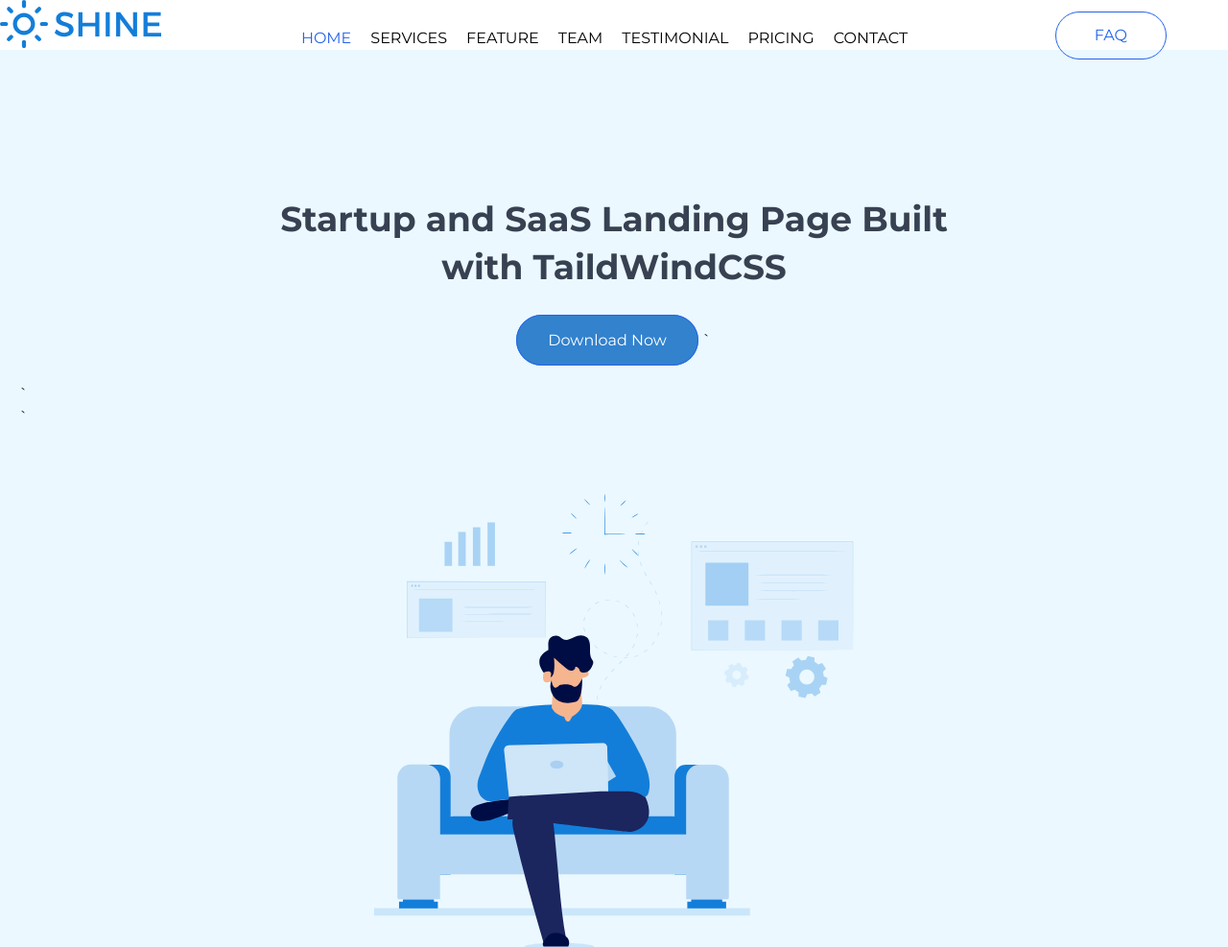
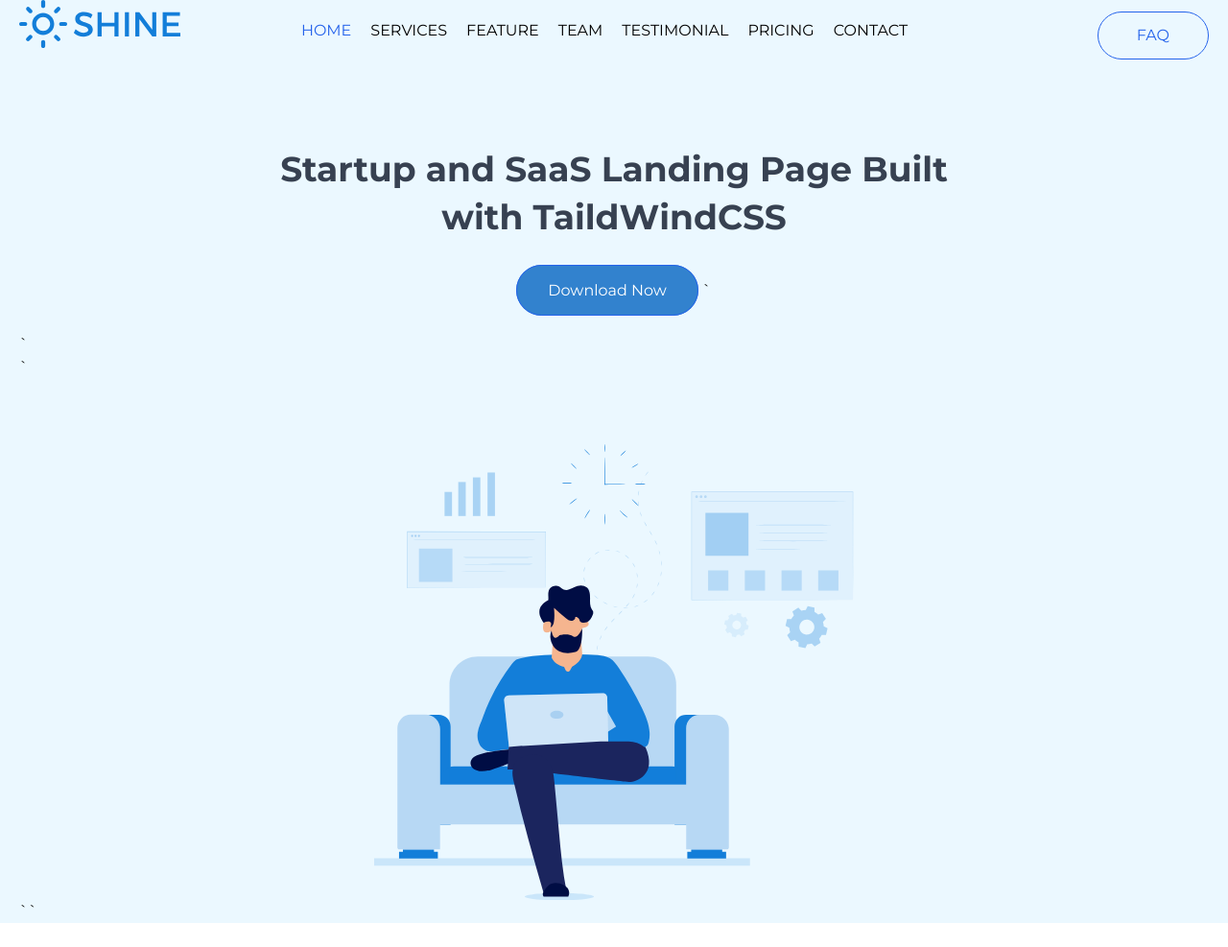
Before and after one commit to KimAnh0303/garena--test.github.io, a website built with Vite: page index.html in a window 1280 px wide. Shown: the top 987 px of the page at 96% size. Built offline with nearby package versions, Linux system fonts and the light colour scheme.

Commit message:
duyen commit

```diff
--- a/index.html
+++ b/index.html
@@ -11,44 +11,46 @@
 </head>
 <body>
   <header>
-    <div class="container mx-auto px-5 bg-transparent">
-        <nav class="pt-2">
-            <div>
-               <img src="./Images/logo.svg" alt="logo" class="absolute inset-0 object-cover rounded-lg">
-            </div>
-            <div >
-                      <ul class="navbar-nav justify-center items-center lg:flex">
-                        <li class="nav-item mr-5 mt-5">
+    <div class="duration-300 z-30 w-full left-0 top-0 fixed">
+      <div class="container">
+        <nav class="duration-300 relative py-2 justify-between items-center flex">
+              <a class="navbar-brand bg-transparent" href="#">
+                <img src="./Images/logo.svg" alt="logo" class="absolute inset-0 object-cover rounded-lg max-w-max">
+              </a>
+              <div class="border-collapse duration-300 z-20 w-full top-auto left-0 absolute px-5 ">
+                        <ul class="navbar-nav justify-center items-center lg:flex mt-12">
+                          <li class="nav-item mr-5 ">
                               <a class="text-blue-600" href="#">HOME</a>
                           </li>
-                        <li class="nav-item mr-5  mt-5">
+                          <li class="nav-item mr-5  ">
                               <a class="hover:text-blue-600" href="#">SERVICES</a>
                           </li>
-                       <li class="nav-item mr-5  mt-5">
+                        <li class="nav-item mr-5  ">
                             <a class="hover:text-blue-600" href="#">FEATURE</a>
                           </li>
-                        <li class="nav-item mr-5  mt-5">
+                          <li class="nav-item mr-5  ">
                             <a class="hover:text-blue-600" href="#">TEAM</a>
                           </li>
-                        <li class="nav-item mr-5  mt-5">
+                          <li class="nav-item mr-5  ">
                             <a class="hover:text-blue-600" href="#">TESTIMONIAL</a>
                           </li>
-                        <li class="nav-item mr-5  mt-5">
+                          <li class="nav-item mr-5  ">
                             <a class="hover:text-blue-600"  href="#">PRICING</a>
                           </li>
-                        <li class="nav-item mr-5  mt-5">
+                          <li class="nav-item mr-5  ">
                             <a class="hover:text-blue-600" href="#">CONTACT</a>
                           </li>
                         </ul>
 
                 </div>
 
-            <div class="  hidden  sm:absolute sm:right-0 sm:mr-16 top-3  lg:flex">
+              <div class="  hidden  sm:absolute sm:right-0  top-3  lg:flex">
                   <a class="text-blue-600 border border-blue-600 px-10 py-3 rounded-full  hover:bg-blue-600 hover:text-white" href="#">FAQ</a>
               </div>
 
 
         </nav>
+      </div>
     </div>
   </header>
 <content>
```
Lines whose indentation alone changed are shown as unchanged.
